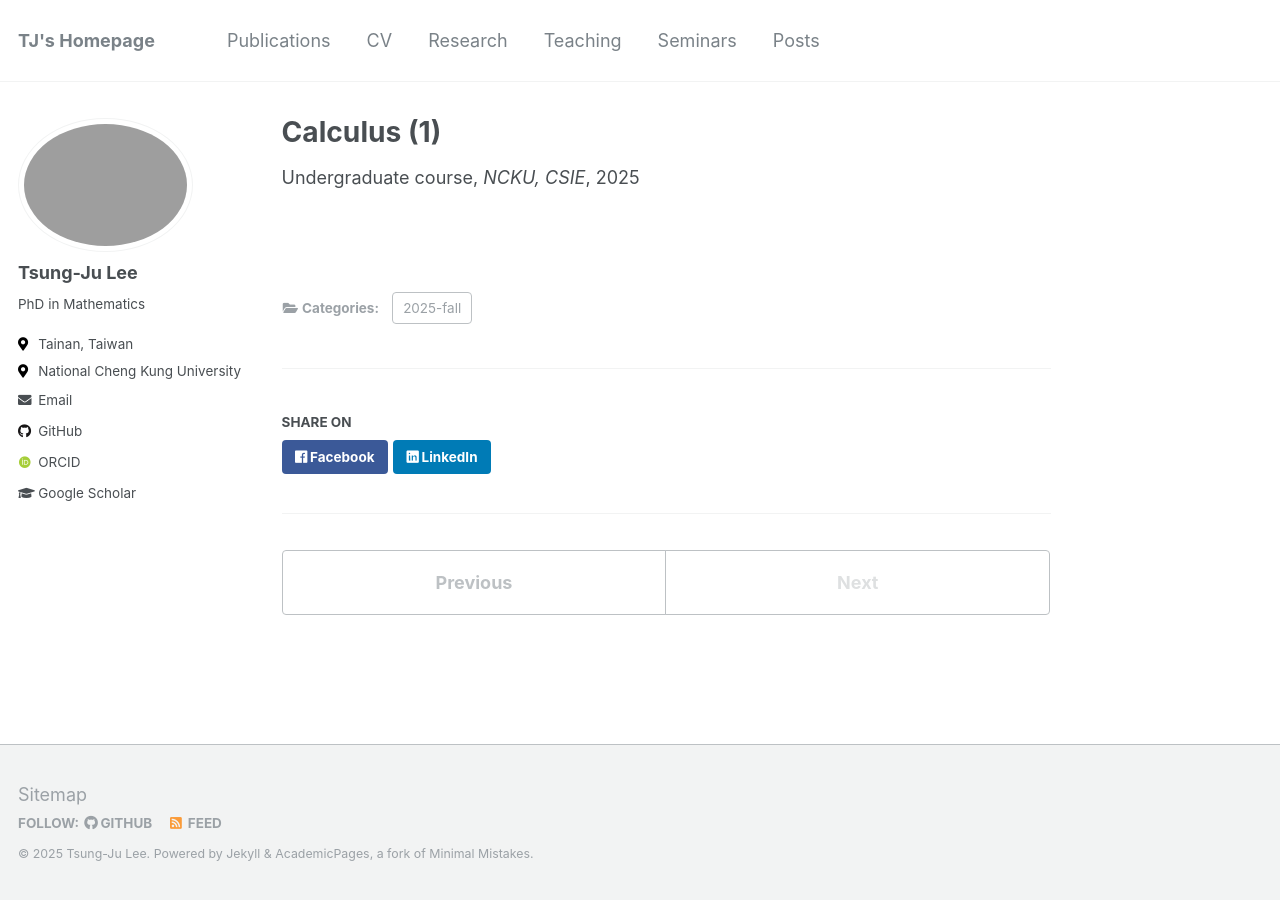
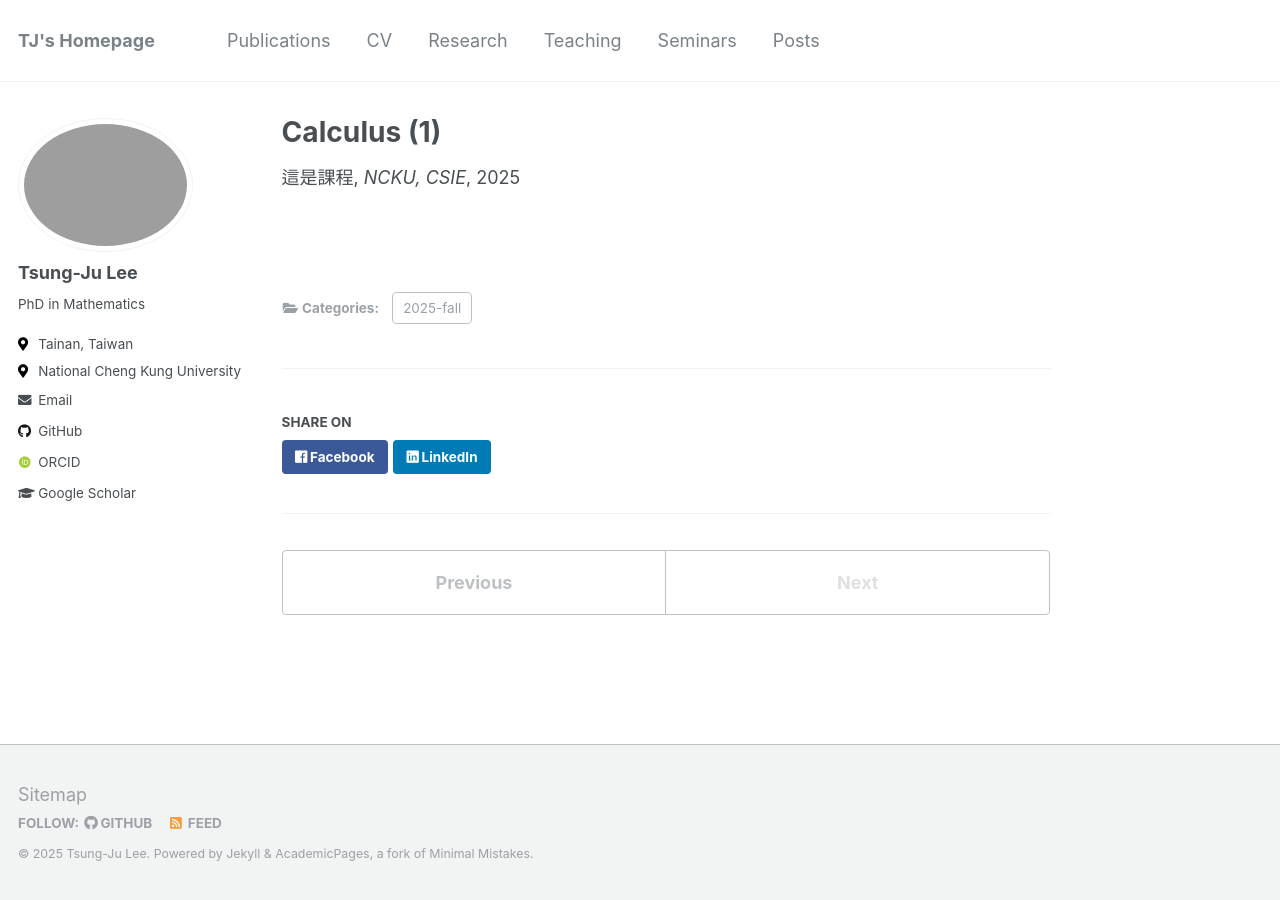
Before and after one commit to yusd24/yusd24.github.io, a Jekyll site: the page built from _teaching/2025-fall-calculus.md, in a window 1280 px wide. Built offline with Jekyll 4.4.1, drawn with Linux system fonts in a browser that asks for light colours; some web fonts are replaced.

Commit message:
Update 2025-fall-calculus.md

```diff
--- a/_teaching/2025-fall-calculus.md
+++ b/_teaching/2025-fall-calculus.md
@@ -2,7 +2,7 @@
 title: "Calculus (1)"
 collection: teaching
 category: 2025-fall
-type: "Undergraduate course"
+type: "這是課程"
 permalink: /teaching/2025-fall-calculus
 venue: "NCKU, CSIE"
 date: 2025-07-01
```
